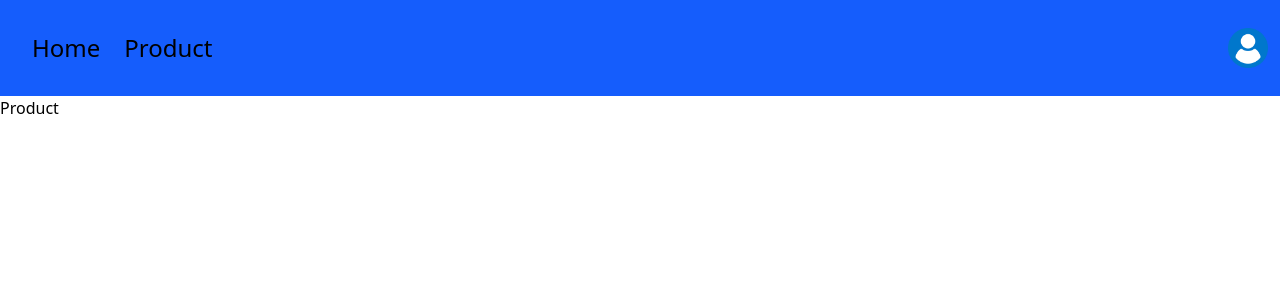
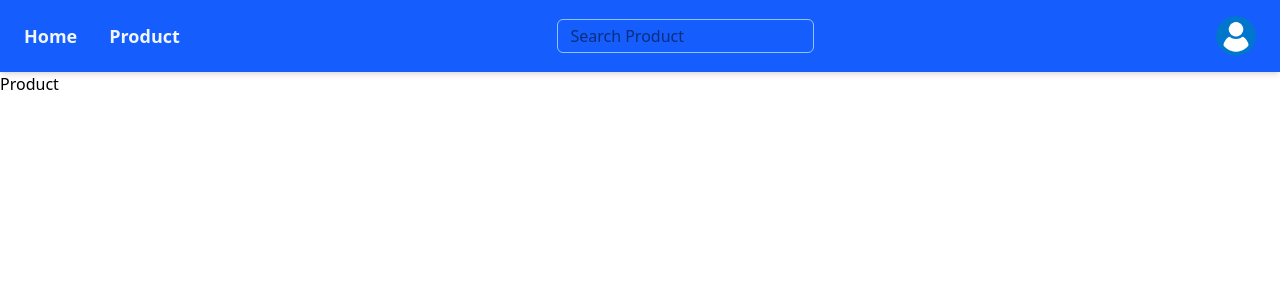
Before and after one commit to Raja-Simform/Ecommerce, a React (Vite) app: page /product in a window 1280 px wide. Shown: the top 300 px of the page. Built offline with nearby package versions, Linux system fonts and the light colour scheme; sample sign-in values are in the browser's storage.

Commit message:
feat:Add card

```diff
--- /dev/null
+++ b/src/components/Card/Card.tsx
@@ -0,0 +1,62 @@
+import { useState } from "react";
+
+interface Product {
+  id: number;
+  username: string;
+  email: string;
+  mobileNumber: string;
+}
+
+interface CardProps<T extends Product> {
+  Products: T[];
+}
+
+export default function Card<T extends Product>({ Products }: CardProps<T>) {
+  const [toggle, setToggle] = useState<"grid" | "list">("grid");
+
+  return (
+    <div className="flex flex-col items-center p-2 w-full box-border">
+      <div className="flex gap-2 m-3">
+        <button
+          className={`mt-1 right-1 z-10 border px-4 py-2 rounded  ${
+            toggle === "grid" ? "bg-amber-300" : "bg-amber-50"
+          }`}
+          onClick={() => setToggle("grid")}
+        >
+          Grid
+        </button>
+        <button
+          className={`mt-1 right-1 z-10 border px-4 py-2 rounded  ${
+            toggle === "list" ? "bg-amber-300" : "bg-amber-50"
+          }`}
+          onClick={() => setToggle("list")}
+        >
+          List
+        </button>
+      </div>
+
+      <div
+        className={
+          toggle === "grid"
+            ? "grid grid-cols-1 sm:grid-cols-2 md:grid-cols-3 gap-4 w-full"
+            : "flex flex-col w-full"
+        }
+      >
+        {Products.map((product) => (
+          <div
+            key={product.id}
+            className="border border-gray-300 rounded-lg p-4 mb-4  bg-white"
+          >
+            <h2 className="m-0 mb-2 text-lg text-gray-800">
+              {product.username}
+            </h2>
+            <p className="m-0 mb-1 text-gray-500 text-sm">{product.email}</p>
+            <p className="m-0 font-bold text-blue-600">
+              Price: {product.mobileNumber.slice(-3)}
+            </p>
+          </div>
+        ))}
+      </div>
+    </div>
+  );
+}
--- a/src/components/Navbar/Navbar.tsx
+++ b/src/components/Navbar/Navbar.tsx
@@ -1,19 +1,23 @@
 import { Link, useNavigate } from "react-router-dom";
 import user from "../../assets/user.png";
 import { useState } from "react";
+
 export default function Navbar() {
-  const [logout,setLogout]=useState(false);
-  const navigate=useNavigate();
-  function handleClick(){
-      setLogout((prev)=>!prev);
+  const [logout, setLogout] = useState(false);
+  const navigate = useNavigate();
+
+  function handleClick() {
+    setLogout((prev) => !prev);
   }
-  function handleLogout(){
-         localStorage.removeItem('token');
-         navigate('/login');
+
+  function handleLogout() {
+    localStorage.removeItem("token");
+    navigate("/login");
   }
+
   return (
-    <div className="flex items-center justify-center bg-blue-600 ">
-      <nav className="flex   items-center justify-center gap-6  p-8 text-2xl">
+    <div className="flex items-center justify-between bg-blue-600 text-blue-50 px-6 py-4 shadow-md">
+      <nav className="flex items-center gap-8 text-lg font-semibold">
         <Link to="/" className="hover:underline">
           Home
         </Link>
@@ -21,15 +25,30 @@ export default function Navbar() {
           Product
         </Link>
       </nav>
-      <div className="ml-auto relative pr-3">
-        <button onClick={handleClick} className="flex items-center">
-          <img src={user} alt="User" className="h-10" />
+
+      <input
+        type="text"
+        className="border border-blue-300 rounded-md px-3 py-1 text-black focus:outline-none focus:ring-2 "
+        placeholder="Search Product"
+      />
+
+      <div className="relative ml-6">
+        <button
+          onClick={handleClick}
+          className="flex items-center focus:outline-none focus:ring-2  rounded"
+          aria-label="User menu"
+        >
+          <img
+            src={user}
+            alt="User"
+            className="h-10 w-10 rounded-full object-cover"
+          />
         </button>
 
         {logout && (
           <button
             onClick={handleLogout}
-            className="absolute top-full mt-1 right-1 z-10 border bg-amber-50 px-4 py-2 rounded shadow"
+            className="absolute right-0 mt-2 w-24 rounded-md border border-gray-300 bg-amber-50 px-4 py-2 text-center text-sm font-medium shadow hover:bg-amber-100 focus:outline-none focus:ring-2 focus:ring-amber-400"
           >
             Logout
           </button>
--- /dev/null
+++ b/src/config/axios.config.ts
@@ -0,0 +1,21 @@
+import axios from "axios";
+// import { TOKEN } from "../constants/global.constant";
+
+
+/**
+ * @description axios instance with baseURL. everywhere in our application we will be using this instance for data fetching.
+ */
+export const axiosInstance = axios.create({
+  baseURL: "https://playx.onrender.com/api/v1/",
+});
+
+/**
+ * @description this request interceptor, intercepts all of our http requests made with axios instace and attaches access token in the header.
+ */
+axiosInstance.interceptors.request.use((config) => {
+  const token = localStorage.getItem('token');
+  if (token) {
+    config.headers.Authorization = `Bearer ${token}`;
+  }
+  return config;
+});
--- /dev/null
+++ b/src/constants/global.constant.ts
@@ -0,0 +1 @@
+export const TOKEN='token';
--- a/src/pages/Home/Home.tsx
+++ b/src/pages/Home/Home.tsx
@@ -1,26 +1,22 @@
-import axios from "axios";
 import useFetch from "../../hooks/useFetch";
-import Concatenate from "../../utility/concatenate";
 import { apiPaths } from "../../constants/apiPath";
+import { axiosInstance } from "../../config/axios.config";
+import Card from "../../components/Card/Card";
+import type ApiResponse from "./HomeType";
 
 export default function Home() {
-  const Products = async () => {
-    const response = await axios.get(
-      Concatenate(import.meta.env.VITE_API_DOMAIN, apiPaths.user)
-    );
+  const fetchProducts = async (): Promise<ApiResponse> => {
+    const response = await axiosInstance.get<ApiResponse>(apiPaths.user);
     return response.data;
   };
+
   const { data, isLoading, error } = useFetch({
-    fn: Products,
+    fn: fetchProducts,
   });
+
   if (isLoading) return <div>Loading...</div>;
   if (error) return <div>Error: {error.message}</div>;
   if (!data) return <div>No data</div>;
-  return (
-    <>
-      {data.map((value) => (
-        <div key={value.id}>{value}</div>
-      ))}
-    </>
-  );
+
+  return <Card Products={data.data} />;
 }
--- /dev/null
+++ b/src/pages/Home/HomeType.tsx
@@ -0,0 +1,12 @@
+interface Product {
+  id: number;
+  username: string;
+  email: string;
+  mobileNumber: string;
+}
+
+export default interface ApiResponse {
+  status: boolean;
+  message: string;
+  data: Product[];
+}
--- a/src/pages/Login/Login.tsx
+++ b/src/pages/Login/Login.tsx
@@ -24,7 +24,8 @@ export default function Login() {
   const { mutate, error, isLoading } = useMutate({
     fn: loginApi,
     onSuccess: (response) => {
-      localStorage.setItem("token", response.accessToken);
+      console.log(response);
+      localStorage.setItem("token", response.data.accessToken);
       navigate("/");
     },
   });
```
